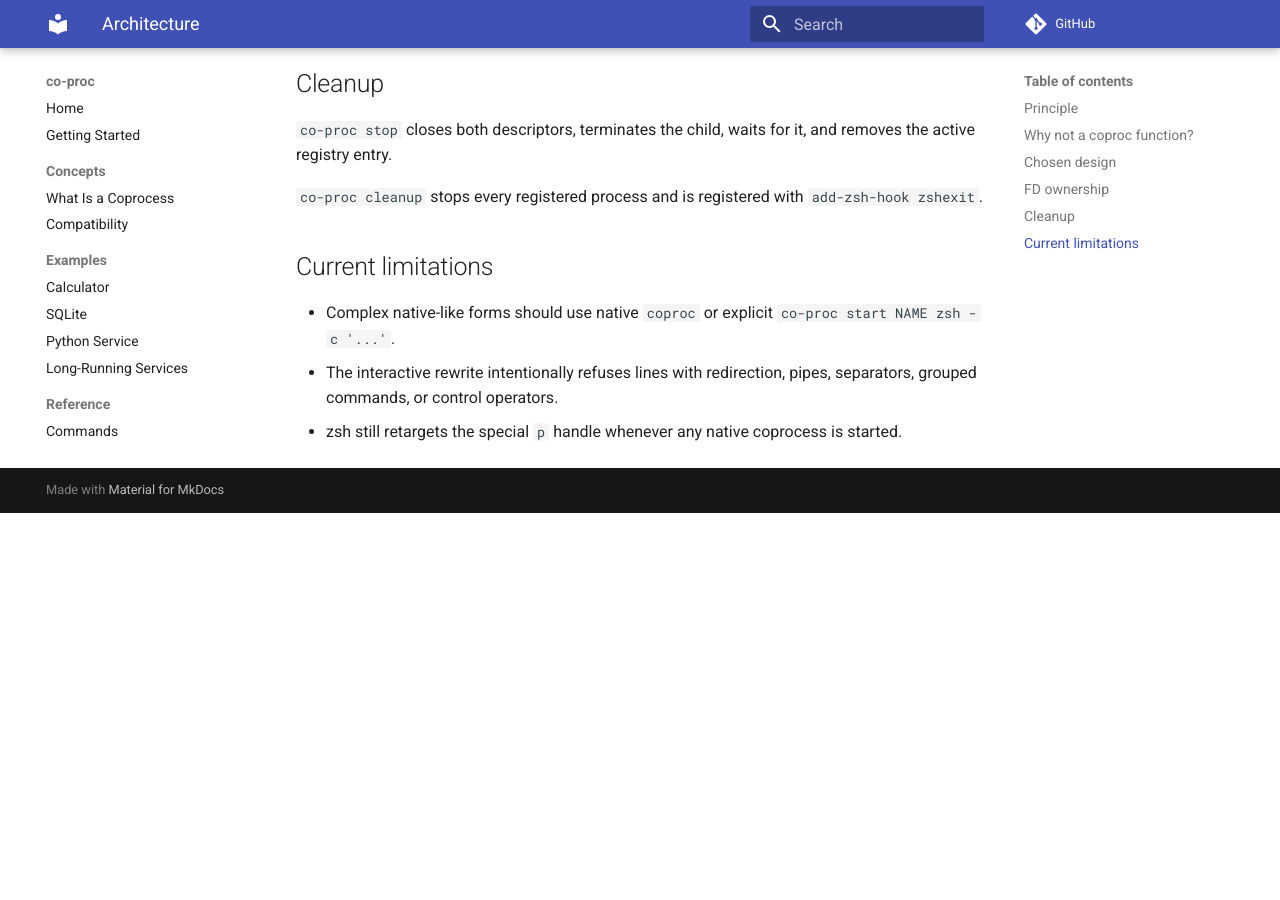
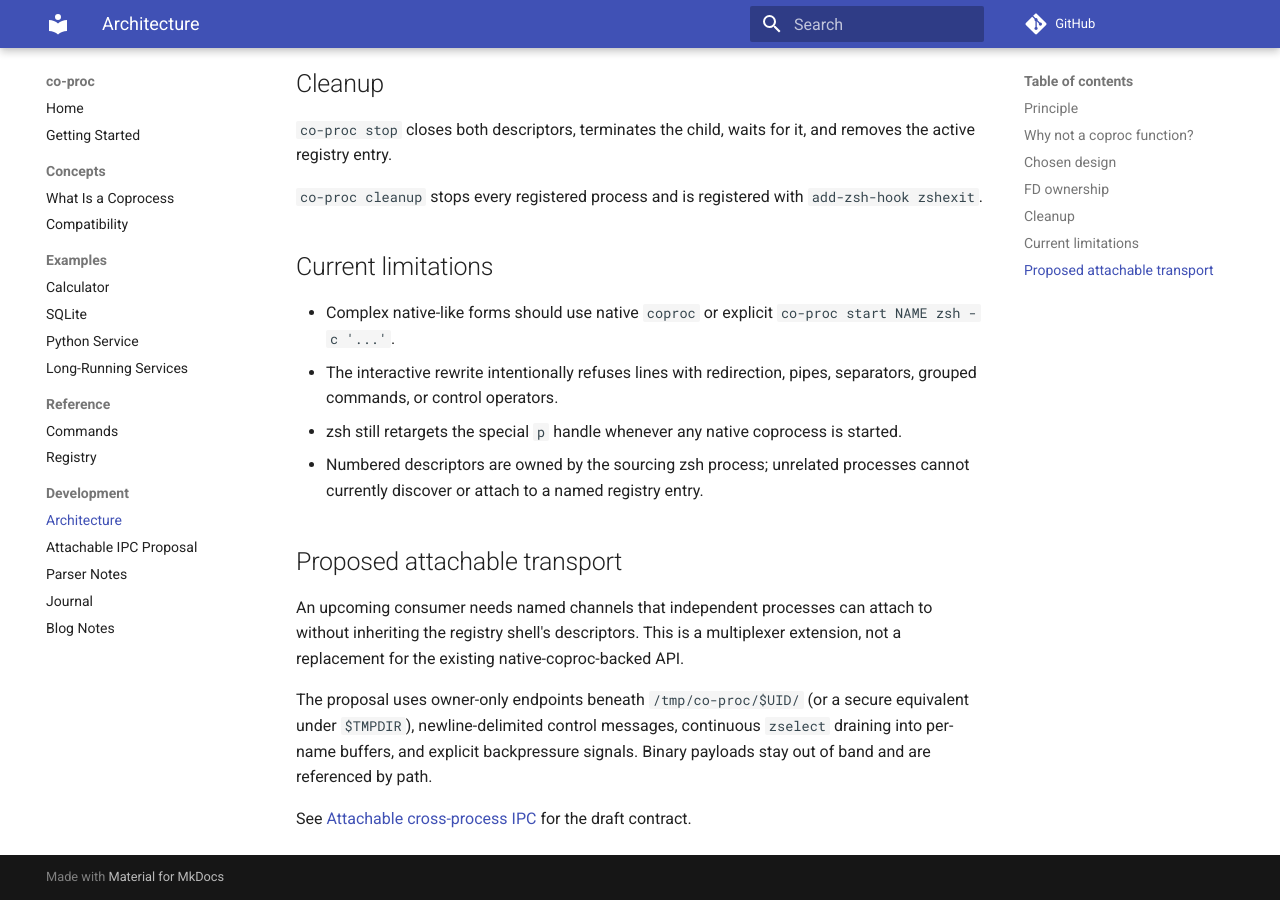
Before and after one commit to eahenle/co-proc, an MkDocs documentation site: the page built from docs/development/architecture.md, in a window 1280 px wide and 900 px high, scrolled down 1028 px. Built offline with MkDocs 1.6.1 and Material for MkDocs 9.7.7, drawn with Linux system fonts in a browser that asks for light colours; comment, search, counter and statistics services are not loaded; before the commit the page ends 1541 px from its top, so only the background shows below that.

Commit message:
Document attachable IPC proposal

```diff
--- a/docs/development/architecture.md
+++ b/docs/development/architecture.md
@@ -52,3 +52,18 @@ removes the active registry entry.
   separators, grouped commands, or control operators.
 - zsh still retargets the special `p` handle whenever any native coprocess is
   started.
+- Numbered descriptors are owned by the sourcing zsh process; unrelated
+  processes cannot currently discover or attach to a named registry entry.
+
+## Proposed attachable transport
+
+An upcoming consumer needs named channels that independent processes can attach
+to without inheriting the registry shell's descriptors. This is a multiplexer
+extension, not a replacement for the existing native-coproc-backed API.
+
+The proposal uses owner-only endpoints beneath `/tmp/co-proc/$UID/` (or a secure
+equivalent under `$TMPDIR`), newline-delimited control messages, continuous
+`zselect` draining into per-name buffers, and explicit backpressure signals.
+Binary payloads stay out of band and are referenced by path.
+
+See [Attachable cross-process IPC](attachable-ipc.md) for the draft contract.
--- a/mkdocs.yml
+++ b/mkdocs.yml
@@ -28,6 +28,7 @@ nav:
       - Registry: reference/registry.md
   - Development:
       - Architecture: development/architecture.md
+      - Attachable IPC Proposal: development/attachable-ipc.md
       - Parser Notes: development/parser-notes.md
       - Journal: development/journal.md
       - Blog Notes: development/blog-notes.md
```
Also changed, not shown: docs/development/attachable-ipc.md (added, +62 -0 lines).
